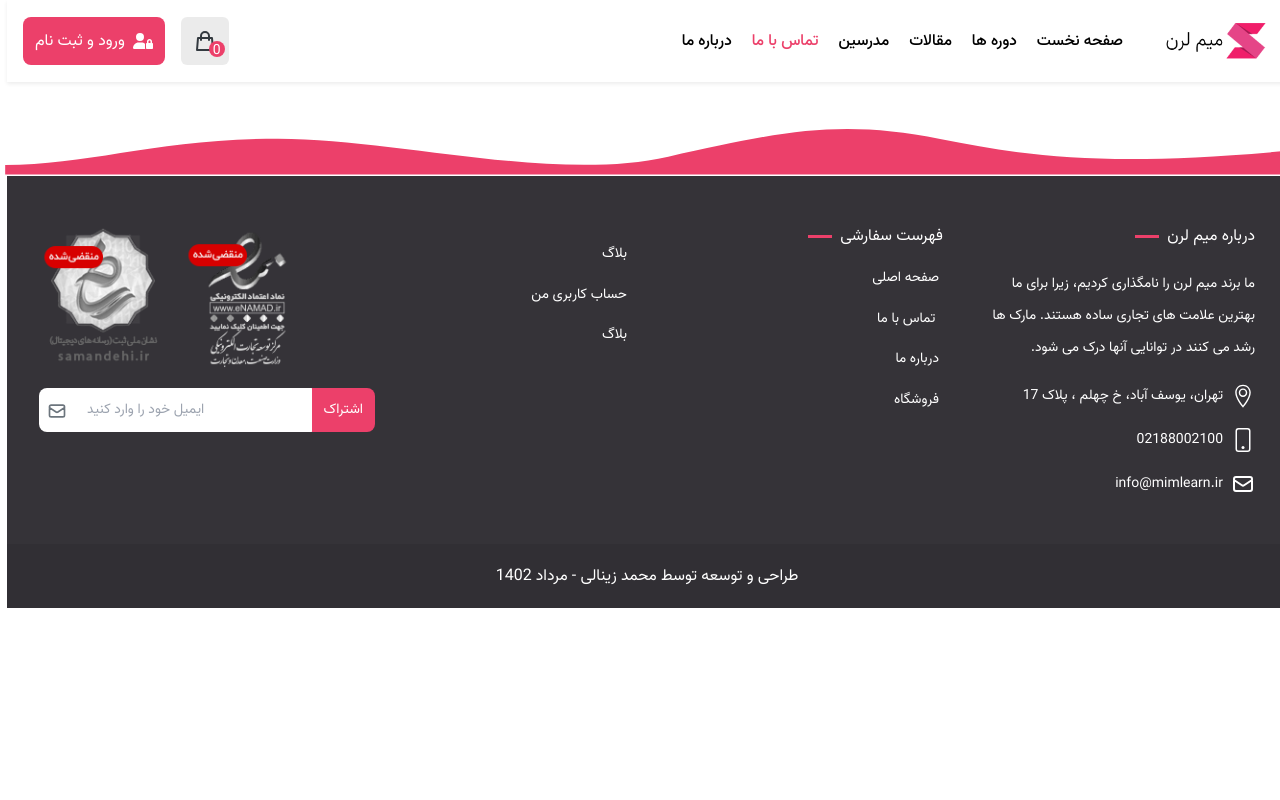
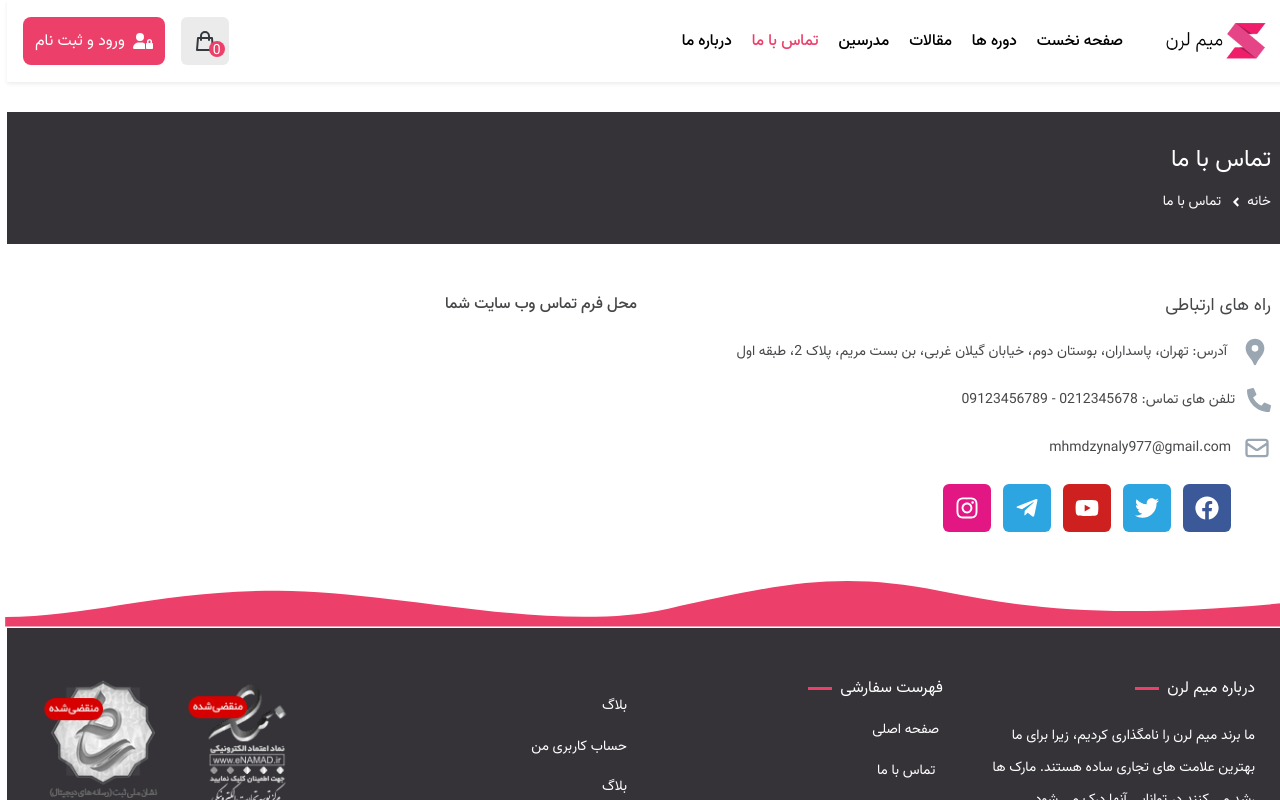
Before and after one commit to mohammad-zeynaly/mimlearn, a React (Vite) app: page /contact-us in a window 1280 px wide. Shown: the top 800 px of the page. Built offline with nearby package versions, Linux system fonts and the light colour scheme.

Commit message:
Contact us page was developed

```diff
--- /dev/null
+++ b/src/pages/ContactUs/ContactUs.tsx
@@ -0,0 +1,82 @@
+import Breadcrumb from "../../components/Breadcrumb/Breadcrumb";
+import { MdLocationPin } from "react-icons/md";
+import {
+  FaPhoneAlt,
+  FaInstagram,
+  FaTelegramPlane,
+  FaYoutube,
+  FaTwitter,
+  FaFacebook,
+} from "react-icons/fa";
+import { HiOutlineMail } from "react-icons/hi";
+
+const ContactUs = (): JSX.Element => {
+  return (
+    <section className="mt-20">
+      <Breadcrumb title="تماس با ما" currentPage="تماس با ما" />
+      <div className="container">
+        <div className="mt-12 flex flex-col lg:flex-row justify-between items-start gap-5 text-[#464749]">
+          <div className="w-full lg:w-1/2 ">
+            <h5 className="text-lg">راه های ارتباطی</h5>
+            <ul className="flex flex-col mt-4 text-sm leading-8">
+              <li className="flex items-center mb-4">
+                <MdLocationPin className="w-10 h-10 lg:w-8 lg:h-8 text-[#9AA6B1]" />
+                <span className="pr-3">
+                  آدرس: تهران، پاسداران، بوستان دوم، خیابان گیلان غربی، بن بست
+                  مریم، پلاک 2، طبقه اول
+                </span>
+              </li>
+              <li className="flex items-center mb-4">
+                <FaPhoneAlt className="w-6 h-6 text-[#9AA6B1]" />
+                <span className="pr-3">
+                  تلفن های تماس: 0212345678 - 09123456789
+                </span>
+              </li>
+              <li className="flex items-center">
+                <HiOutlineMail className="w-7 h-7 text-[#9AA6B1]" />
+                <span className="pr-3">mhmdzynaly977@gmail.com</span>
+              </li>
+            </ul>
+          </div>
+          <div className="w-full lg:w-1/2">
+            <span className="font-vazirMedium">محل فرم تماس وب سایت شما</span>
+          </div>
+        </div>
+        <div className="flex flex-row-reverse justify-center lg:justify-end lg:mr-10 items-center gap-3 mt-5 text-white">
+          <a
+            href="#"
+            className="bg-[#E31784] p-3 rounded-md transition-all hover:opacity-90"
+          >
+            <FaInstagram className="w-6 h-6" />
+          </a>
+          <a
+            href="#"
+            className="bg-[#2ca5e0] p-3 rounded-md transition-all hover:opacity-90"
+          >
+            <FaTelegramPlane className="w-6 h-6" />
+          </a>
+          <a
+            href="#"
+            className="bg-[#cd201f] p-3 rounded-md transition-all hover:opacity-90"
+          >
+            <FaYoutube className="w-6 h-6" />
+          </a>
+          <a
+            href="#"
+            className="bg-[#2ca5e0] p-3 rounded-md transition-all hover:opacity-90"
+          >
+            <FaTwitter className="w-6 h-6" />
+          </a>
+          <a
+            href="#"
+            className="bg-[#3b5998] p-3 rounded-md transition-all hover:opacity-90"
+          >
+            <FaFacebook className="w-6 h-6" />
+          </a>
+        </div>
+      </div>
+    </section>
+  );
+};
+
+export default ContactUs;
--- a/src/routes/routes.tsx
+++ b/src/routes/routes.tsx
@@ -7,6 +7,7 @@ import ArticlesDetails from "../pages/ArticlesDetails/ArticlesDetails";
 import Teachers from "../pages/Teachers/Teachers";
 import TeachersDetails from "../pages/TeachersDetails/TeachersDetails";
 import AboutUs from "../pages/AboutUs/AboutUs";
+import ContactUs from "../pages/ContactUs/ContactUs";
 
 const routes = [
   { path: "/", element: <Home /> },
@@ -19,5 +20,6 @@ const routes = [
   { path: "/teachers", element: <Teachers /> },
   { path: "/teachersDetails/:teachersName", element: <TeachersDetails /> },
   { path: "/about-us", element: <AboutUs /> },
+  { path: "/contact-us", element: <ContactUs /> },
 ];
 export default routes;
--- a/src/styles/app.css
+++ b/src/styles/app.css
@@ -1013,6 +1013,10 @@ input:focus {
   margin-top: 6px;
 }
 
+.mr-10 {
+  margin-right: 2.5rem;
+}
+
 .block {
   display: block;
 }
@@ -1123,6 +1127,10 @@ input:focus {
 
 .h-screen {
   height: 100vh;
+}
+
+.w-1\/2 {
+  width: 50%;
 }
 
 .w-10 {
@@ -1406,6 +1414,11 @@ input:focus {
   border-radius: 0.75rem;
 }
 
+.rounded-s {
+  border-start-start-radius: 0.25rem;
+  border-end-start-radius: 0.25rem;
+}
+
 .rounded-bl-md {
   border-bottom-left-radius: 0.375rem;
 }
@@ -1620,6 +1633,30 @@ input:focus {
   background-color: rgb(255 255 255 / var(--tw-bg-opacity));
 }
 
+.bg-\[\#E31784\] {
+  --tw-bg-opacity: 1;
+  background-color: rgb(227 23 132 / var(--tw-bg-opacity));
+}
+
+.bg-\[\#2ca5e0\] {
+  --tw-bg-opacity: 1;
+  background-color: rgb(44 165 224 / var(--tw-bg-opacity));
+}
+
+.bg-\[\#\#cd201f\] {
+  background-color: ##cd201f;
+}
+
+.bg-\[\#cd201f\] {
+  --tw-bg-opacity: 1;
+  background-color: rgb(205 32 31 / var(--tw-bg-opacity));
+}
+
+.bg-\[\#3b5998\] {
+  --tw-bg-opacity: 1;
+  background-color: rgb(59 89 152 / var(--tw-bg-opacity));
+}
+
 .bg-\[url\(\'\.\/assets\/images\/header-bg\.jpg\'\)\] {
   background-image: url('./assets/images/header-bg.jpg');
 }
@@ -1984,6 +2021,11 @@ input:focus {
 .text-\[\#898989\] {
   --tw-text-opacity: 1;
   color: rgb(137 137 137 / var(--tw-text-opacity));
+}
+
+.text-\[\#9AA6B1\] {
+  --tw-text-opacity: 1;
+  color: rgb(154 166 177 / var(--tw-text-opacity));
 }
 
 .text-\[\#9ca4ac\] {
@@ -2424,6 +2466,10 @@ input:focus {
   color: rgb(255 255 255 / var(--tw-text-opacity));
 }
 
+.hover\:opacity-90:hover {
+  opacity: 0.9;
+}
+
 .hover\:shadow-\[0_24px_50px_3px_rgba\(0\2c 0\2c 0\2c \.2\)\]:hover {
   --tw-shadow: 0 24px 50px 3px rgba(0,0,0,.2);
   --tw-shadow-colored: 0 24px 50px 3px var(--tw-shadow-color);
@@ -2551,6 +2597,10 @@ input:focus {
     margin-top: 14rem;
   }
 
+  .sm\:mr-10 {
+    margin-right: 2.5rem;
+  }
+
   .sm\:block {
     display: block;
   }
@@ -2657,6 +2707,10 @@ input:focus {
 
   .sm\:items-center {
     align-items: center;
+  }
+
+  .sm\:justify-end {
+    justify-content: flex-end;
   }
 
   .sm\:gap-4 {
@@ -2798,6 +2852,10 @@ input:focus {
     margin-top: 8rem;
   }
 
+  .lg\:mr-10 {
+    margin-right: 2.5rem;
+  }
+
   .lg\:block {
     display: block;
   }
@@ -2806,6 +2864,10 @@ input:focus {
     display: none;
   }
 
+  .lg\:h-8 {
+    height: 2rem;
+  }
+
   .lg\:w-1\/2 {
     width: 50%;
   }
@@ -2840,6 +2902,10 @@ input:focus {
 
   .lg\:w-full {
     width: 100%;
+  }
+
+  .lg\:w-8 {
+    width: 2rem;
   }
 
   .lg\:max-w-\[15rem\] {
@@ -2866,6 +2932,10 @@ input:focus {
 
   .lg\:justify-normal {
     justify-content: normal;
+  }
+
+  .lg\:justify-end {
+    justify-content: flex-end;
   }
 
   .lg\:overflow-visible {
```
